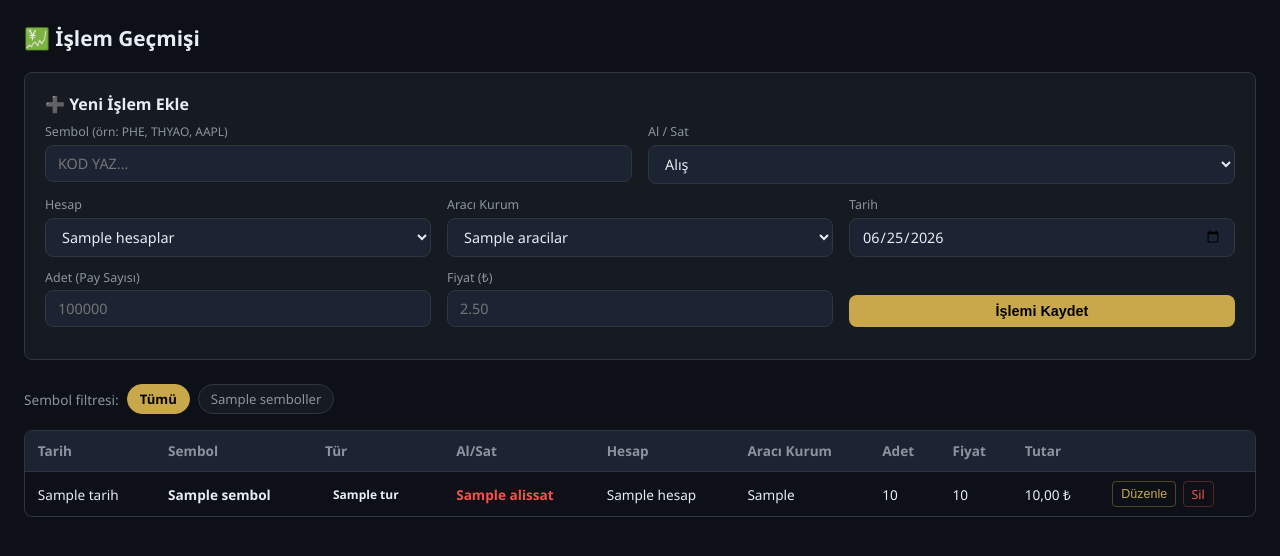
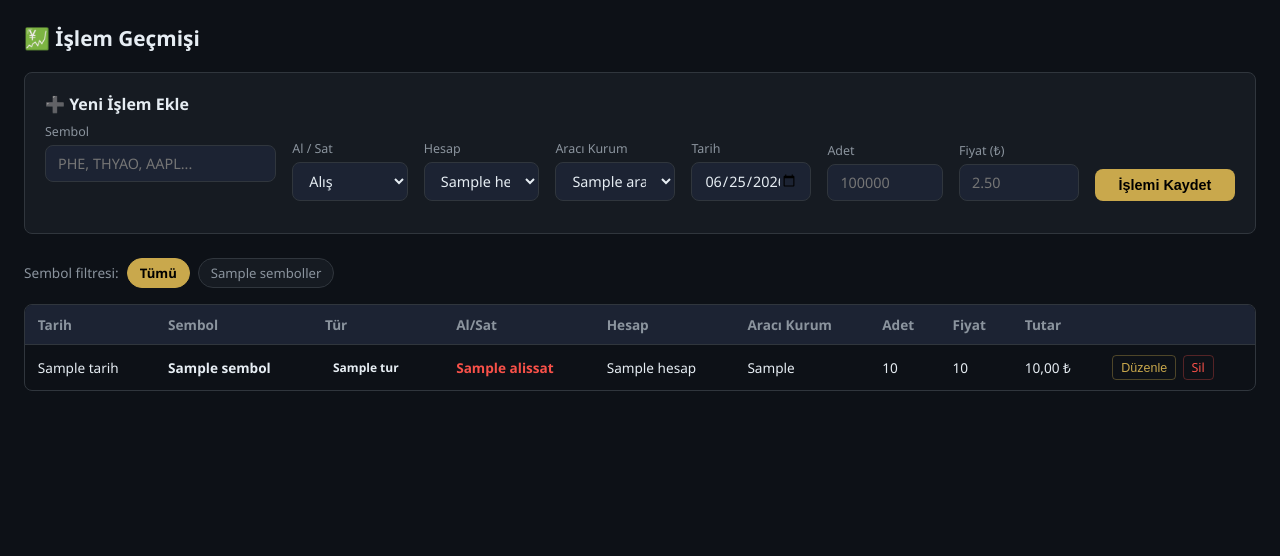
Before and after one commit to bmkucuk/yatirim-takip, a Flask app: template templates/islemler.html in a window 1280 px wide. Shown: the top 556 px of the page. Run offline with Flask 3, Linux system fonts and the light colour scheme; the template is opened without the code that fills it: most values are stand-ins (such as "Sample title", 1, 10 or a date in 2020); parts of the project's set-up code (start-up, migrations or seed data) failed here and were passed over.

Commit message:
feat: islem formu tek satir, sembol adi gosteriyor

```diff
--- a/templates/islemler.html
+++ b/templates/islemler.html
@@ -11,26 +11,30 @@
   <h3>➕ Yeni İşlem Ekle</h3>
   <form method="POST" action="{{ url_for('islem_ekle') }}" class="islem-form">
     <input type="hidden" name="tur" id="tur-hidden" value="FON">
-    <div class="form-row">
+    <div class="form-row" style="flex-wrap:wrap;align-items:flex-end">
 
-      <div class="form-group">
-        <label>Sembol <span class="hint">(örn: PHE, THYAO, AAPL)</span></label>
+      <!-- Sembol + Ad -->
+      <div class="form-group" style="flex:2;min-width:180px">
+        <label>Sembol</label>
         <div class="sembol-wrapper">
-          <input type="text" name="sembol" id="sembol-input" placeholder="Kod yaz..."
+          <input type="text" name="sembol" id="sembol-input" placeholder="PHE, THYAO, AAPL..."
             required autocomplete="off" style="text-transform:uppercase;width:100%">
           <div id="sembol-dropdown" class="sembol-dropdown"></div>
         </div>
+        <div id="sembol-ad" style="font-size:0.75rem;color:var(--accent);margin-top:0.2rem;min-height:1rem"></div>
       </div>
-      <div class="form-group">
+
+      <!-- Al/Sat -->
+      <div class="form-group" style="flex:1;min-width:100px">
         <label>Al / Sat</label>
         <select name="alissat" required>
           <option value="Alış">Alış</option>
           <option value="Satış">Satış</option>
         </select>
       </div>
-    </div>
-    <div class="form-row">
-      <div class="form-group">
+
+      <!-- Hesap -->
+      <div class="form-group" style="flex:1;min-width:110px">
         <label>Hesap</label>
         <select name="hesap">
           {% for h in hesaplar %}
@@ -38,7 +42,9 @@
           {% endfor %}
         </select>
       </div>
-      <div class="form-group">
+
+      <!-- Aracı Kurum -->
+      <div class="form-group" style="flex:1;min-width:120px">
         <label>Aracı Kurum</label>
         <select name="araciKurum">
           {% for a in aracilar %}
@@ -46,24 +52,31 @@
           {% endfor %}
         </select>
       </div>
-      <div class="form-group">
+
+      <!-- Tarih -->
+      <div class="form-group" style="flex:1;min-width:120px">
         <label>Tarih</label>
-        <input type="date" name="tarih" required value="{{ today }}">
+        <input type="date" name="tarih" required>
       </div>
-    </div>
-    <div class="form-row">
-      <div class="form-group">
-        <label>Adet (Pay Sayısı)</label>
+
+      <!-- Adet -->
+      <div class="form-group" style="flex:1;min-width:110px">
+        <label>Adet</label>
         <input type="number" name="adet" step="any" min="0" placeholder="100000" required>
       </div>
-      <div class="form-group">
+
+      <!-- Fiyat -->
+      <div class="form-group" style="flex:1;min-width:120px">
         <label>Fiyat (₺) <span id="son-fiyat-badge" class="hint" style="display:none"></span></label>
         <input type="number" name="fiyat" id="fiyat-input" step="any" min="0" placeholder="2.50" required>
       </div>
-      <div class="form-group form-group-action">
+
+      <!-- Kaydet -->
+      <div class="form-group" style="flex:0 0 auto">
         <label>&nbsp;</label>
         <button type="submit" class="btn-primary">İşlemi Kaydet</button>
       </div>
+
     </div>
   </form>
 </div>
@@ -239,7 +252,7 @@ sembolInput.addEventListener('input', function() {
       .then(data => {
         if (!data.length) { sembolDd.style.display='none'; return; }
         sembolDd.innerHTML = data.map(d =>
-          `<div class="sembol-item" data-kod="${d.kod}" data-piyasa="${d.piyasa}">
+          `<div class="sembol-item" data-kod="${d.kod}" data-piyasa="${d.piyasa}" data-ad="${d.ad}">
             <strong>${d.kod}</strong>
             <span>${d.ad}</span>
             <span class="sembol-piyasa">${d.piyasa}</span>
@@ -251,6 +264,7 @@ sembolInput.addEventListener('input', function() {
             sembolInput.value = el.dataset.kod;
             secilenPiyasa = el.dataset.piyasa;
             turHidden.value = secilenPiyasa;
+            document.getElementById('sembol-ad').textContent = el.dataset.ad || '';
             sembolDd.style.display = 'none';
             sonFiyatGetir(el.dataset.kod, secilenPiyasa);
           });
```
